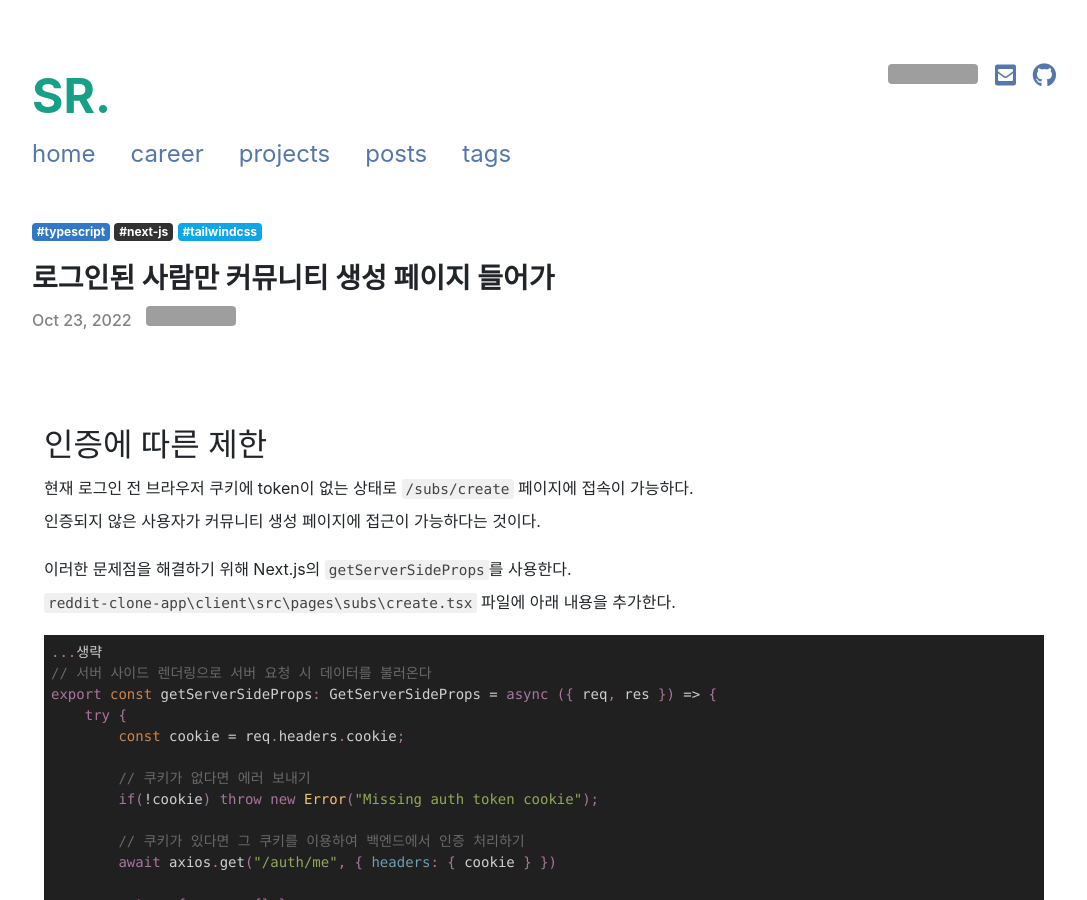
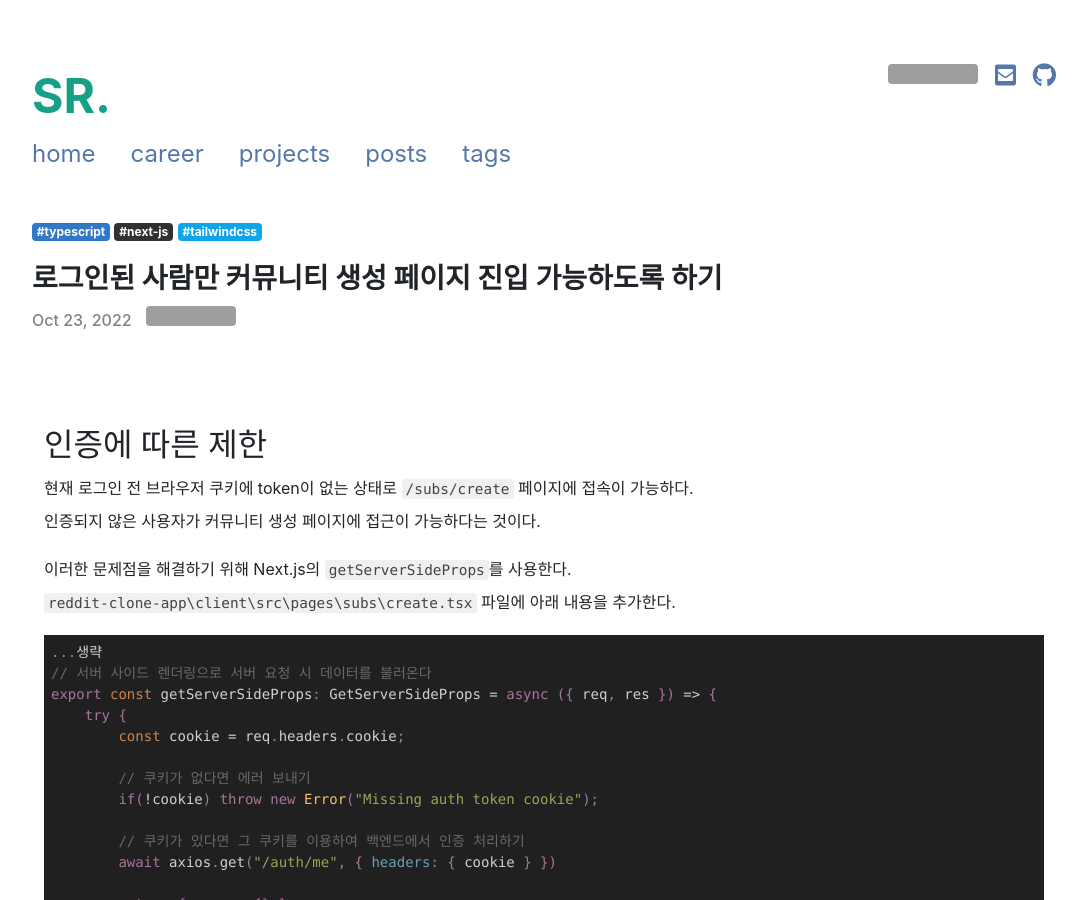
Before and after one commit to StdRunner/StdRunner.github.io, a Jekyll site: the page built from _posts/a1-clone-reddit/section5/2022-10-23-a1-login-validation.md, in a window 1280 px wide and 900 px high. Shown: the whole window, without its empty margins (96-1183 px from the left). Built offline with Jekyll 4.4.1, drawn with Linux system fonts in a browser that asks for light colours; nearby versions of some CDN libraries; comment, search, counter and statistics services are not loaded; grey boxes are pictures that could not be loaded.

Commit message:
Update 2022-10-23-a1-login-validation.md
- 섹션5 : 로그인된 사용자만 커뮤니티 생성 페이지 진입할 수 있도록 수정

```diff
--- a/_posts/a1-clone-reddit/section5/2022-10-23-a1-login-validation.md
+++ b/_posts/a1-clone-reddit/section5/2022-10-23-a1-login-validation.md
@@ -1,6 +1,6 @@
 ---
 layout: post
-title: 로그인된 사람만 커뮤니티 생성 페이지 들어가
+title: 로그인된 사람만 커뮤니티 생성 페이지 진입 가능하도록 하기
 date: 2022-10-23
 updated:
 tags: [typescript, next-js, tailwindcss]
```
